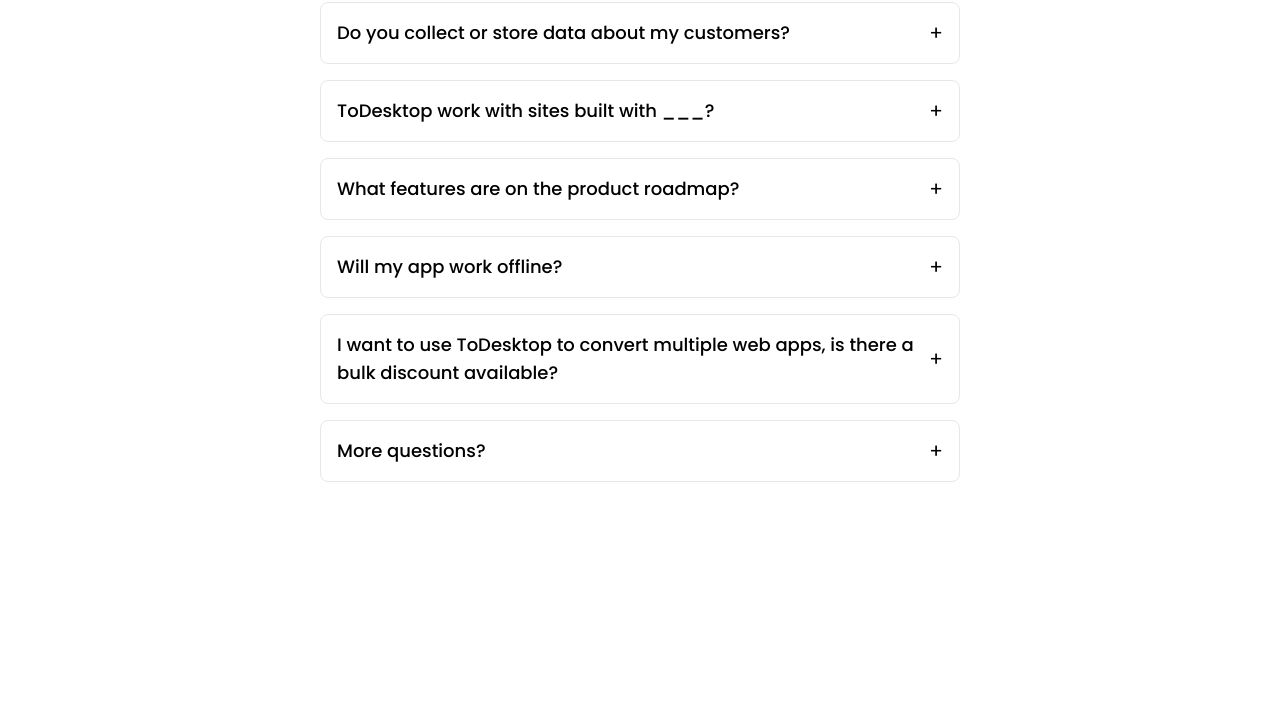
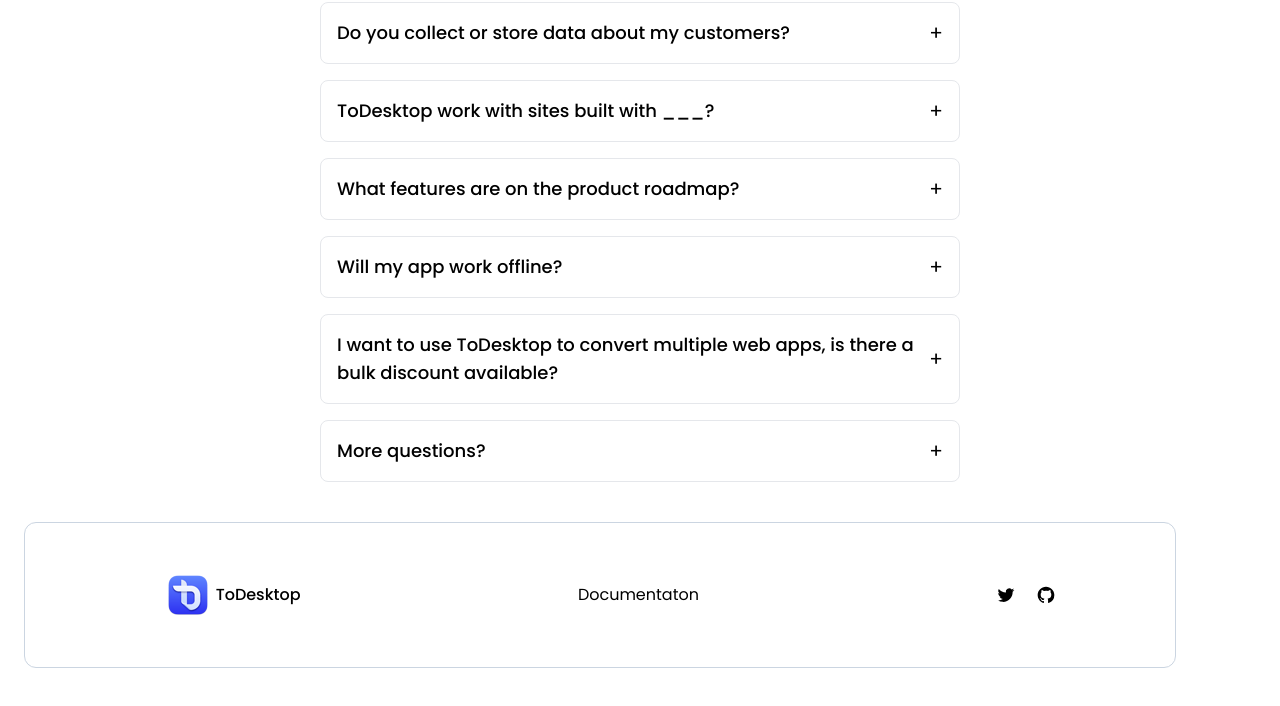
Before and after one commit to rajyadav63/ToDesktop, a React (Vite) app: page / in a window 1280 px wide. Shown: the part 7110-7816 px from the top of the page. Built offline with nearby package versions, Linux system fonts and the light colour scheme.

Commit message:
Footer added

```diff
--- a/src/App.jsx
+++ b/src/App.jsx
@@ -4,6 +4,7 @@
 import CustomerStories from './components/CustomerStories'
 import DownloadBuilder from './components/DownloadBuilder'
 import Faq from './components/Faq'
+import Footer from './components/Footer'
 import Hero from './components/Hero'
 import Nabvar from './components/Nabvar'
 import Pricing from './components/Pricing'
@@ -37,7 +38,8 @@
       <SupportCard />
       <h1 className='text-3xl lg:text-5xl text-center font-semibold lg:font-bold m-[20px] lg:ml-[100px] mt-[40px]'>Frequently Asked Questions</h1>
       <Faq />
-      <div className='h-[1000px]'></div>
+      <Footer />
+      <div className='h-[60vh]'></div>
     </>
   )
 }
--- /dev/null
+++ b/src/components/Footer.jsx
@@ -0,0 +1,22 @@
+import React from 'react'
+
+const Footer = () => {
+    return (
+        <div className='border border-slate-300 h-auto w-[90vw] py-12 m-6 rounded-xl flex flex-col lg:flex-row justify-center lg:justify-around items-center'>
+            <div className='flex items-center text-center gap-1 mt-5 lg:mt-0'>
+                <img src="assets/asset 0.png" />
+                <span className='font-medium'>ToDesktop</span>
+            </div>
+            <div className='mg-12 lg:mb-0 flex justify-center items-center text-center'>
+                <a href="#">Documentaton</a>
+            </div>
+            <div className='flex justify-between items-center mt-5 lg:mt-0  px-5  gap-5'>
+                <img src="/assets/asset 71.svg" alt="Twitter" />
+                <img src="/assets/asset 72.svg" alt="GitHub" />
+            </div>
+
+        </div>
+    )
+}
+
+export default Footer
```
